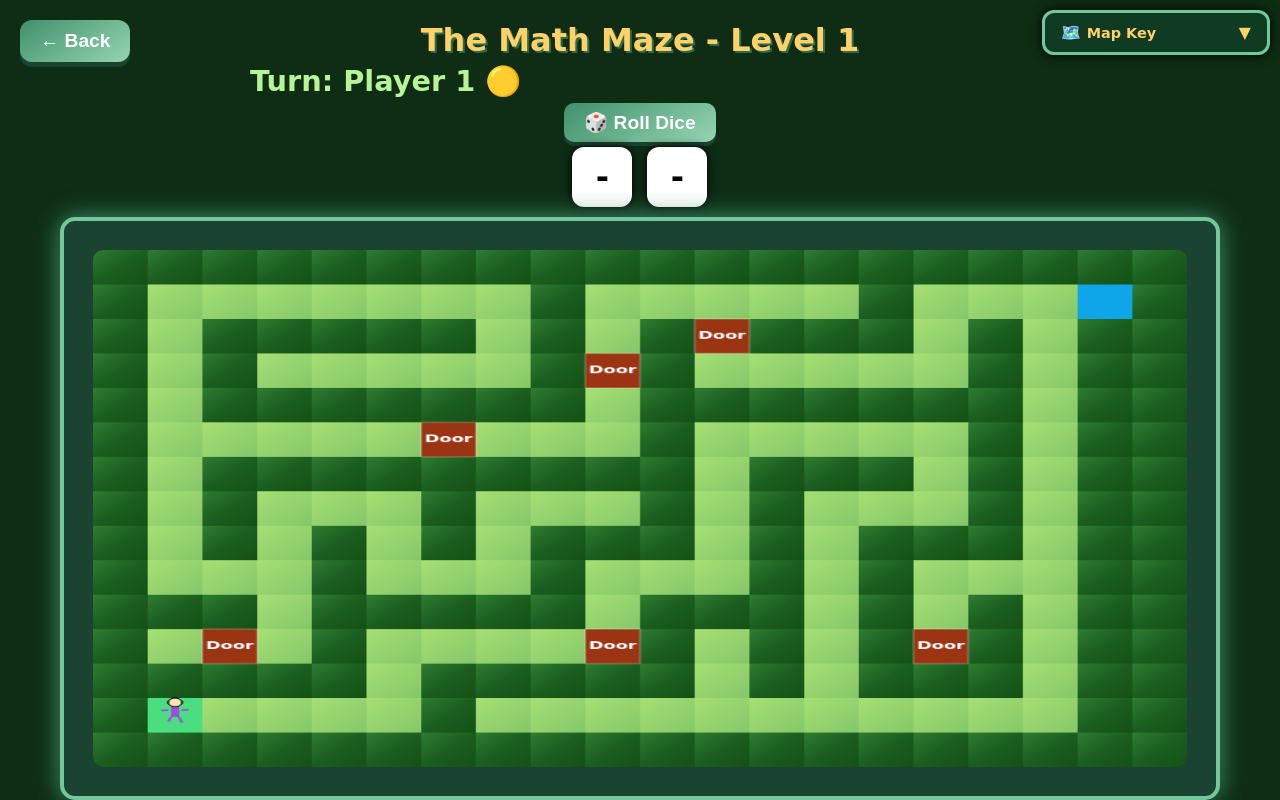
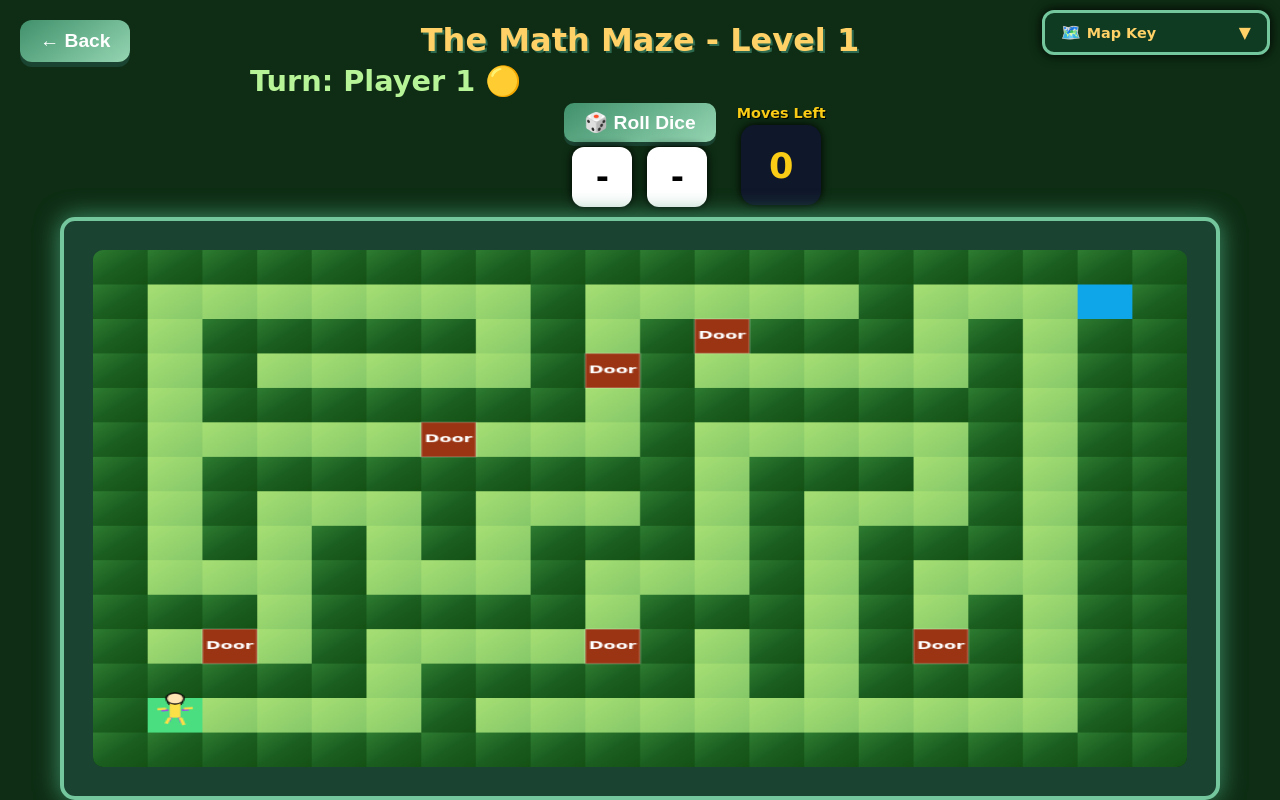
Before and after one commit to MateusPAbreu/cpsc476_maze_game, a Django app: page /maze/ in a window 1280 px wide. Run offline with Django 5.2, Linux system fonts and the light colour scheme.

Commit message:
character update and moves count
character update and moves count

```diff
--- a/maze_game/maze_app/templates/maze.html
+++ b/maze_game/maze_app/templates/maze.html
@@ -36,17 +36,21 @@
             margin-left: 250px;
         }
 
+        /* 🎲 Dice + button area */
         .dice-container {
             margin-bottom: 10px;
             display: flex;
             flex-direction: column;
             align-items: center;
+            position: relative; /* so moves box can be placed to the right */
         }
 
-        .dice-area {
+        .dice-row {
             display: flex;
             gap: 15px;
             margin-top: 5px;
+            align-items: center;
+            justify-content: center; /* dice centered under button */
         }
 
         .dice {
@@ -62,6 +66,38 @@
             font-weight: bold;
             box-shadow: 0 0 10px #000;
             transition: transform 0.2s ease;
+        }
+
+        /* 📦 Moves-left box – floated to the right (red-squared area) */
+        .moves-wrapper {
+            position: absolute;
+            top: 2px; /* vertical alignment next to dice */
+            right: -110px; /* push it to the right of the button/dice stack */
+            display: flex;
+            flex-direction: column;
+            align-items: center;
+        }
+
+        .moves-title {
+            font-size: 0.9em;
+            font-weight: bold;
+            margin-bottom: 4px;
+            color: #facc15;
+            text-shadow: 1px 1px #000;
+        }
+
+        .moves-box {
+            width: 80px; /* bigger than dice */
+            height: 80px;
+            border-radius: 14px;
+            background: #0f172a;
+            color: #facc15;
+            display: flex;
+            align-items: center;
+            justify-content: center;
+            font-size: 2.2em;
+            font-weight: bold;
+            box-shadow: 0 0 10px #000;
         }
 
         .roll-btn {
@@ -192,9 +228,17 @@
 
     <div class="dice-container">
         <button class="roll-btn" id="rollButton">🎲 Roll Dice</button>
-        <div class="dice-area">
+
+
+        <div class="dice-row">
             <div class="dice" id="dice1">-</div>
             <div class="dice" id="dice2">-</div>
+        </div>
+
+
+        <div class="moves-wrapper">
+            <div class="moves-title">Moves Left</div>
+            <div class="moves-box" id="movesBox">0</div>
         </div>
     </div>
 
@@ -204,10 +248,8 @@
         <canvas id="mazeCanvas" width="800" height="600"></canvas>
     </div>
 
-    <!-- 🎵 Background music element -->
     <audio id="bgMusic" src="{% static 'audio/mazemusic.mp3' %}" loop></audio>
 
-    <!-- Collapsible Map Key -->
     <div class="legend collapsed" id="legend">
         <div class="legend-header" id="legendHeader">
             <span><span class="icon">🗺️</span>Map Key</span>
@@ -252,7 +294,7 @@
         function startMusic() {
             if (!bgMusic) return;
             bgMusic.volume = 0.4;
-            bgMusic.play().catch(() => {  });
+            bgMusic.play().catch(() => { });
         }
 
         const unlockMusic = () => {
@@ -268,12 +310,10 @@
             window.addEventListener("mousemove", unlockMusic);
         });
 
-
         const canvas = document.getElementById("mazeCanvas"), ctx = canvas.getContext("2d");
         const rows = 15, cols = 20, tileSize = 40;
         const maze = Array(rows).fill().map(() => Array(cols).fill(1));
         let frameCount = 0;
-
 
         const legend = document.getElementById("legend");
         const legendHeader = document.getElementById("legendHeader");
@@ -284,87 +324,150 @@
             legendArrow.textContent = legend.classList.contains("collapsed") ? "▼" : "▲";
         });
 
-        // choose random maze direction
         const startAtTop = Math.random() < 0.5;
         const startRow = startAtTop ? 1 : rows - 2, endRow = startAtTop ? rows - 2 : 1, startCol = 1, endCol = cols - 2;
 
-        // generate maze
-        function shuffle(a) { for (let i = a.length - 1; i > 0; i--) { const j = Math.floor(Math.random() * (i + 1));[a[i], a[j]] = [a[j], a[i]]; } return a; }
-        function generateMaze(r, c) { maze[r][c] = 0; for (const [dr, dc] of shuffle([[0, 2], [0, -2], [2, 0], [-2, 0]])) { const nr = r + dr, nc = c + dc; if (nr > 0 && nr < rows - 1 && nc > 0 && nc < cols - 1 && maze[nr][nc] === 1) { maze[r + dr / 2][c + dc / 2] = 0; generateMaze(nr, nc); } } }
+        function shuffle(a) {
+            for (let i = a.length - 1; i > 0; i--) {
+                const j = Math.floor(Math.random() * (i + 1));
+                [a[i], a[j]] = [a[j], a[i]];
+            }
+            return a;
+        }
+        function generateMaze(r, c) {
+            maze[r][c] = 0;
+            for (const [dr, dc] of shuffle([[0, 2], [0, -2], [2, 0], [-2, 0]])) {
+                const nr = r + dr, nc = c + dc;
+                if (nr > 0 && nr < rows - 1 && nc > 0 && nc < cols - 1 && maze[nr][nc] === 1) {
+                    maze[r + dr / 2][c + dc / 2] = 0;
+                    generateMaze(nr, nc);
+                }
+            }
+        }
         generateMaze(startRow, startCol); maze[startRow][startCol] = 0; maze[endRow][endCol] = 0;
 
-        // create random math doors
         const doors = [], doorCount = 6;
-        function getMathProblem() { let a = Math.floor(Math.random() * 10) + 1, b = Math.floor(Math.random() * 10) + 1; const add = Math.random() < 0.5; if (!add && b > a) [a, b] = [b, a]; return { question: add ? `${a}+${b}` : `${a}-${b}`, answer: add ? a + b : a - b }; }
-        for (let i = 0; i < doorCount; i++) { let r, c; do { r = Math.floor(Math.random() * rows); c = Math.floor(Math.random() * cols); } while (maze[r][c] !== 0 || (r === startRow && c === startCol) || (r === endRow && c === endCol)); const p = getMathProblem(); doors.push({ row: r, col: c, locked: true, question: p.question, answer: p.answer }); }
+        function getMathProblem() {
+            let a = Math.floor(Math.random() * 10) + 1,
+                b = Math.floor(Math.random() * 10) + 1;
+            const add = Math.random() < 0.5;
+            if (!add && b > a) [a, b] = [b, a];
+            return { question: add ? `${a}+${b}` : `${a}-${b}`, answer: add ? a + b : a - b };
+        }
+        for (let i = 0; i < doorCount; i++) {
+            let r, c;
+            do {
+                r = Math.floor(Math.random() * rows);
+                c = Math.floor(Math.random() * cols);
+            } while (maze[r][c] !== 0 || (r === startRow && c === startCol) || (r === endRow && c === endCol));
+            const p = getMathProblem();
+            doors.push({ row: r, col: c, locked: true, question: p.question, answer: p.answer });
+        }
 
-        // create players
         let player1 = { row: startRow, col: startCol, color: "#fde047" };
         let player2 = { row: startRow, col: startCol, color: "#38bdf8" };
         let ai = { row: startRow, col: startCol, color: "#9d4edd" };
         let currentPlayer = 1, movesLeft = 0;
-        const dice1 = document.getElementById("dice1"), dice2 = document.getElementById("dice2"), rollButton = document.getElementById("rollButton");
+        const dice1 = document.getElementById("dice1"),
+            dice2 = document.getElementById("dice2"),
+            rollButton = document.getElementById("rollButton"),
+            movesBox = document.getElementById("movesBox");
 
-        // draw maze and players
+        function updateMovesDisplay() {
+            movesBox.textContent = movesLeft > 0 ? movesLeft : "0";
+        }
+
         function drawMaze() {
             frameCount++;
             const grassGrad = ctx.createLinearGradient(0, 0, canvas.width, canvas.height);
-            grassGrad.addColorStop(0, "#7ED957"); grassGrad.addColorStop(1, "#55B84D");
-            ctx.fillStyle = grassGrad; ctx.fillRect(0, 0, canvas.width, canvas.height);
+            grassGrad.addColorStop(0, "#7ED957");
+            grassGrad.addColorStop(1, "#55B84D");
+            ctx.fillStyle = grassGrad;
+            ctx.fillRect(0, 0, canvas.width, canvas.height);
 
             for (let r = 0; r < rows; r++) {
                 for (let c = 0; c < cols; c++) {
                     const x = c * tileSize, y = r * tileSize;
                     if (maze[r][c] === 1) {
                         const hedgeGrad = ctx.createLinearGradient(x, y, x + tileSize, y + tileSize);
-                        hedgeGrad.addColorStop(0, "#2F7D32"); hedgeGrad.addColorStop(0.5, "#1B5E20"); hedgeGrad.addColorStop(1, "#145214");
-                        ctx.fillStyle = hedgeGrad; ctx.fillRect(x, y, tileSize, tileSize);
+                        hedgeGrad.addColorStop(0, "#2F7D32");
+                        hedgeGrad.addColorStop(0.5, "#1B5E20");
+                        hedgeGrad.addColorStop(1, "#145214");
+                        ctx.fillStyle = hedgeGrad;
+                        ctx.fillRect(x, y, tileSize, tileSize);
                     } else {
                         const dirtGrad = ctx.createLinearGradient(x, y, x + tileSize, y + tileSize);
-                        dirtGrad.addColorStop(0, "#A7E074"); dirtGrad.addColorStop(1, "#85C769");
-                        ctx.fillStyle = dirtGrad; ctx.fillRect(x, y, tileSize, tileSize);
+                        dirtGrad.addColorStop(0, "#A7E074");
+                        dirtGrad.addColorStop(1, "#85C769");
+                        ctx.fillStyle = dirtGrad;
+                        ctx.fillRect(x, y, tileSize, tileSize);
                     }
                 }
             }
 
-            ctx.fillStyle = "#4ade80"; ctx.fillRect(startCol * tileSize, startRow * tileSize, tileSize, tileSize);
-            ctx.fillStyle = "#0ea5e9"; ctx.fillRect(endCol * tileSize, endRow * tileSize, tileSize, tileSize);
+            // start / end tiles
+            ctx.fillStyle = "#4ade80";
+            ctx.fillRect(startCol * tileSize, startRow * tileSize, tileSize, tileSize);
+            ctx.fillStyle = "#0ea5e9";
+            ctx.fillRect(endCol * tileSize, endRow * tileSize, tileSize, tileSize);
 
-            ctx.font = "bold 13px Comic Sans MS"; ctx.textAlign = "center"; ctx.textBaseline = "middle";
+            // doors
+            ctx.font = "bold 13px Comic Sans MS";
+            ctx.textAlign = "center";
+            ctx.textBaseline = "middle";
             for (const d of doors) {
                 const x = d.col * tileSize, y = d.row * tileSize;
                 ctx.fillStyle = d.locked ? "#9A3412" : "#22C55E";
                 ctx.fillRect(x, y, tileSize, tileSize);
-                ctx.strokeStyle = "#FFFFFF55"; ctx.strokeRect(x, y, tileSize, tileSize);
-                ctx.fillStyle = "white"; ctx.fillText("Door", x + tileSize / 2, y + tileSize / 2);
+                ctx.strokeStyle = "#FFFFFF55";
+                ctx.strokeRect(x, y, tileSize, tileSize);
+                ctx.fillStyle = "white";
+                ctx.fillText("Door", x + tileSize / 2, y + tileSize / 2);
             }
 
-            drawPlayer(player1);
-            drawPlayer(player2);
-            drawPlayer(ai);
+
+            const players = [player1, player2, ai];
+
+
+            players.forEach((p, idx) => {
+                if (idx + 1 !== currentPlayer) {
+                    drawPlayer(p, false);
+                }
+            });
+
+
+            const activePlayer = players[currentPlayer - 1];
+            drawPlayer(activePlayer, true);
         }
 
-
-        function drawPlayer(p) {
+        function drawPlayer(p, isActive) {
             const x = p.col * tileSize + tileSize / 2;
             const y = p.row * tileSize + tileSize / 2;
+
             ctx.save();
             ctx.translate(x, y);
+
+
+            if (isActive) {
+                ctx.scale(1.3, 1.3);
+            }
+
             const walk = Math.sin(frameCount / 5) * 3;
 
-
+            // body
             ctx.fillStyle = p.color;
             ctx.fillRect(-3, -10, 6, 12);
 
-
+            // head
             ctx.beginPath();
             ctx.arc(0, -15, 5, 0, Math.PI * 2);
             ctx.fillStyle = "#ffe5b4";
             ctx.fill();
             ctx.strokeStyle = "#000";
+            ctx.lineWidth = 1;
             ctx.stroke();
 
-
+            // arms
             ctx.strokeStyle = p.color;
             ctx.lineWidth = 2;
             ctx.beginPath();
@@ -374,7 +477,7 @@
             ctx.lineTo(10, -6 - walk);
             ctx.stroke();
 
-            // Legs
+            // legs
             ctx.beginPath();
             ctx.moveTo(-3, 2);
             ctx.lineTo(-5, 8 - walk);
@@ -386,22 +489,37 @@
         }
 
 
+
         function sleep(ms) { return new Promise(res => setTimeout(res, ms)); }
+
         function switchTurn() {
+            // 1 → 2 → 3 → 1
             currentPlayer = currentPlayer === 1 ? 2 : (currentPlayer === 2 ? 3 : 1);
+
             const icons = ["🟡", "🔵", "🤖"];
-            document.getElementById("turnText").textContent = `Turn: Player ${currentPlayer} ${icons[currentPlayer - 1]}`;
+            document.getElementById("turnText").textContent =
+                `Turn: Player ${currentPlayer} ${icons[currentPlayer - 1]}`;
+
             movesLeft = 0;
-            rollButton.disabled = currentPlayer === 3;
-            if (currentPlayer === 3) runAITurn();
+            updateMovesDisplay();
+
+
+            rollButton.disabled = (currentPlayer === 3);
+
+
+            drawMaze();
+
+
+            if (currentPlayer === 3) {
+                runAITurn();
+            }
         }
 
-        // 🔧 AI logic and movement
+
         async function runAITurn() {
             await sleep(700);
             rollButton.disabled = true;
 
-            // 🎲 Animate AI dice roll
             let count = 0;
             const interval = setInterval(() => {
                 dice1.textContent = Math.floor(Math.random() * 6) + 1;
@@ -409,7 +527,7 @@
                 count++;
             }, 100);
 
-            await sleep(1000); // roll duration
+            await sleep(1000);
             clearInterval(interval);
             const final1 = Math.floor(Math.random() * 6) + 1;
             const final2 = Math.floor(Math.random() * 6) + 1;
@@ -417,11 +535,11 @@
             dice2.textContent = final2;
             const aiRoll = final1 + final2;
             movesLeft = aiRoll;
+            updateMovesDisplay();
 
             await sleep(400);
             alert(`🤖 AI rolled ${final1} + ${final2} = ${aiRoll} moves!`);
 
-            // 🔍 BFS pathfinding
             function findPath(startR, startC, endR, endC) {
                 const queue = [[startR, startC]];
                 const visited = Array(rows).fill().map(() => Array(cols).fill(false));
@@ -447,7 +565,6 @@
                     }
                 }
 
-                // reconstruct path
                 const path = [];
                 let cur = [endRow, endCol];
                 while (cur && parent[`${cur[0]},${cur[1]}`]) {
@@ -457,7 +574,6 @@
                 return path;
             }
 
-            // 🚶 Find shortest route
             const path = findPath(ai.row, ai.col, endRow, endCol);
             if (!path || path.length === 0) {
                 alert("🤖 No path found!");
@@ -465,14 +581,12 @@
                 return;
             }
 
-
             let step = 0;
             while (movesLeft > 0 && step < path.length) {
                 const [nr, nc] = path[step];
                 const door = doors.find(d => d.row === nr && d.col === nc);
 
                 if (door && door.locked) {
-                    //  odd = fail, even = pass
                     const doorRoll = Math.floor(Math.random() * 6) + 1;
                     if (doorRoll % 2 === 0) {
                         alert(`🤖 Rolled ${doorRoll} (even) and passed the door!`);
@@ -480,25 +594,27 @@
                         ai.row = nr;
                         ai.col = nc;
                         movesLeft--;
+                        updateMovesDisplay();
                         step++;
+                    } else {
                         movesLeft--;
+                        updateMovesDisplay();
                         alert(`🤖 Rolled ${doorRoll} (odd) and failed at the door. (${movesLeft} moves left)`);
                         drawMaze();
                         await sleep(400);
                         if (movesLeft <= 0) break;
                     }
                 } else {
-                    // normal move along the path
                     ai.row = nr;
                     ai.col = nc;
                     movesLeft--;
+                    updateMovesDisplay();
                     step++;
                 }
 
                 drawMaze();
                 await sleep(400);
 
-                // 🏁 Goal reached
                 if (ai.row === endRow && ai.col === endCol) {
                     alert("🎉 AI reached the goal!");
                     window.location.href = "{% url 'options' %}";
@@ -510,41 +626,71 @@
             switchTurn();
         }
 
-        // roll dice for human players
         rollButton.addEventListener("click", () => {
             rollButton.disabled = true;
-            const final1 = Math.floor(Math.random() * 6) + 1, final2 = Math.floor(Math.random() * 6) + 1;
-            let count = 0; const interval = setInterval(() => {
+            const final1 = Math.floor(Math.random() * 6) + 1,
+                final2 = Math.floor(Math.random() * 6) + 1;
+            let count = 0;
+            const interval = setInterval(() => {
                 dice1.textContent = Math.floor(Math.random() * 6) + 1;
-                dice2.textContent = Math.floor(Math.random() * 6) + 1; count++;
+                dice2.textContent = Math.floor(Math.random() * 6) + 1;
+                count++;
             }, 100);
             setTimeout(() => {
-                clearInterval(interval); dice1.textContent = final1; dice2.textContent = final2; movesLeft = final1 + final2;
+                clearInterval(interval);
+                dice1.textContent = final1;
+                dice2.textContent = final2;
+                movesLeft = final1 + final2;
+                updateMovesDisplay();
                 setTimeout(() => alert(`🎲 You rolled ${final1}+${final2}=${movesLeft} moves!`), 200);
             }, 1000);
         });
 
-        // player movement and door checks
         document.addEventListener("keydown", (e) => {
             if (movesLeft <= 0 || currentPlayer === 3) return;
             const p = currentPlayer === 1 ? player1 : player2;
             let nr = p.row, nc = p.col;
-            if (e.key === "ArrowUp") nr--; else if (e.key === "ArrowDown") nr++; else if (e.key === "ArrowLeft") nc--; else if (e.key === "ArrowRight") nc++;
+            if (e.key === "ArrowUp") nr--;
+            else if (e.key === "ArrowDown") nr++;
+            else if (e.key === "ArrowLeft") nc--;
+            else if (e.key === "ArrowRight") nc++;
             if (nr >= 0 && nr < rows && nc >= 0 && nc < cols && maze[nr][nc] === 0) {
                 const door = doors.find(d => d.row === nr && d.col === nc);
                 if (door) {
                     const ans = prompt(`🌿 Solve to open the door: ${door.question}`);
-                    if (ans !== null && parseInt(ans) === door.answer) { alert("✅ Door unlocked!"); p.row = nr; p.col = nc; const np = getMathProblem(); door.question = np.question; door.answer = np.answer; }
-                    else { movesLeft--; alert(`❌ Wrong! (${movesLeft} left)`); const np = getMathProblem(); door.question = np.question; door.answer = np.answer; if (movesLeft <= 0) { drawMaze(); setTimeout(() => switchTurn(), 200); return; } drawMaze(); return; }
-                } else { p.row = nr; p.col = nc; }
-                movesLeft--; drawMaze();
-                if (p.row === endRow && p.col === endCol) { setTimeout(() => { alert(`🎉 Player ${currentPlayer} won!`); window.location.href = "{% url 'options' %}"; }, 200); return; }
-                if (movesLeft <= 0) { setTimeout(() => { alert("🎯 No moves left! Next player's turn."); switchTurn(); }, 150); }
+                    if (ans !== null && parseInt(ans) === door.answer) {
+                        alert("✅ Door unlocked!");
+                        p.row = nr; p.col = nc;
+                        const np = getMathProblem(); door.question = np.question; door.answer = np.answer;
+                    } else {
+                        movesLeft--;
+                        updateMovesDisplay();
+                        alert(`❌ Wrong! (${movesLeft} left)`);
+                        const np = getMathProblem(); door.question = np.question; door.answer = np.answer;
+                        if (movesLeft <= 0) { drawMaze(); setTimeout(() => switchTurn(), 200); return; }
+                        drawMaze(); return;
+                    }
+                } else {
+                    p.row = nr; p.col = nc;
+                }
+                movesLeft--;
+                updateMovesDisplay();
+                drawMaze();
+                if (p.row === endRow && p.col === endCol) {
+                    setTimeout(() => {
+                        alert(`🎉 Player ${currentPlayer} won!`);
+                        window.location.href = "{% url 'options' %}";
+                    }, 200);
+                    return;
+                }
+                if (movesLeft <= 0) {
+                    setTimeout(() => { alert("🎯 No moves left! Next player's turn."); switchTurn(); }, 150);
+                }
             }
         });
 
-        // start first draw
         drawMaze();
+        updateMovesDisplay();
     </script>
 </body>
 </html>
```
